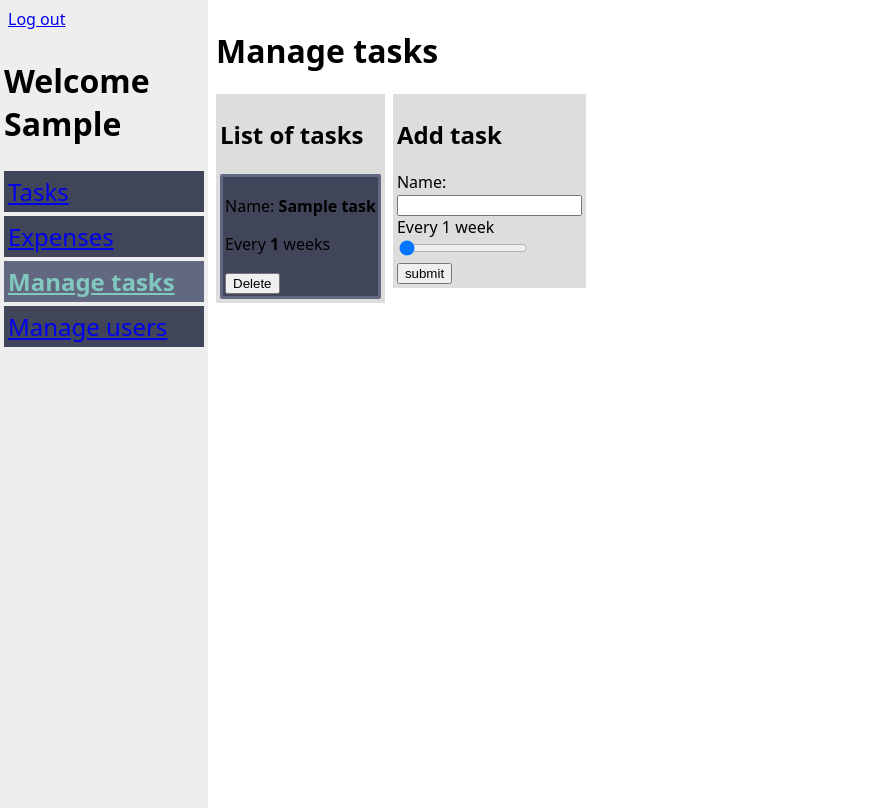
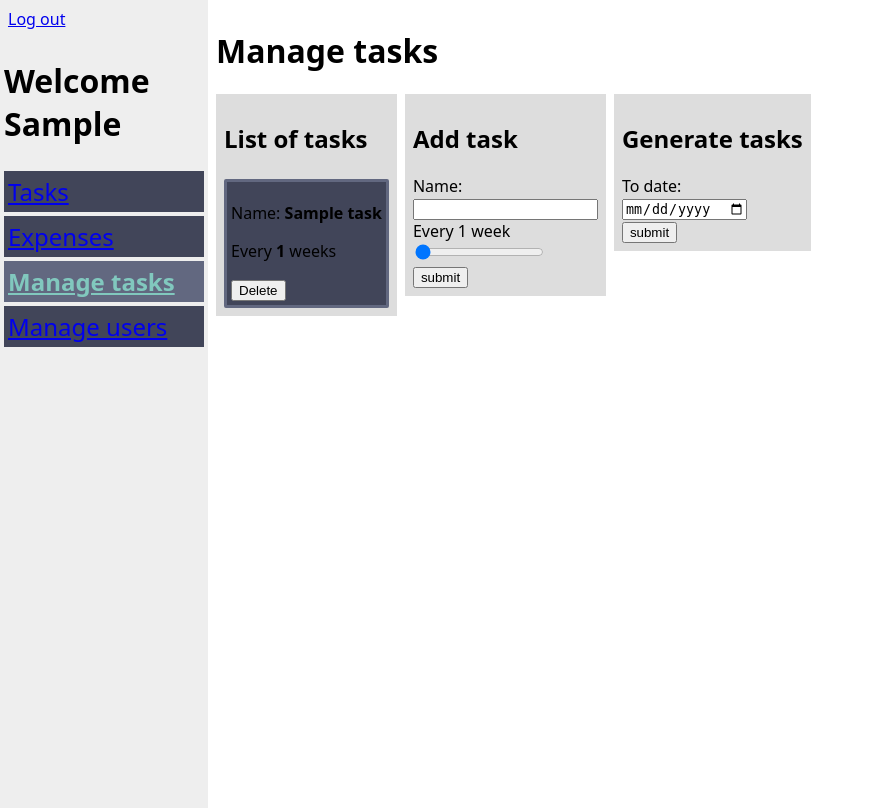
Before and after one commit to Matipolit/planer, a Django app: page /planer/tasks_manage/ in a window 1280 px wide. Shown: the whole page, without its empty margins (0-870 px from the left). Run offline with Django 4.2, Linux system fonts and the light colour scheme; a user stored in the database is signed in; tables that the repository leaves empty hold one stand-in row (values such as "Sample post").

Commit message:
add generate tasks card

```diff
--- a/planer_app/static/style.css
+++ b/planer_app/static/style.css
@@ -44,7 +44,7 @@ a {
 
 .card {
   background-color: #dddddd;
-  padding: 4px;
+  padding: 8px;
 }
 
 .item {
@@ -52,12 +52,12 @@ a {
   background-color: #414559;
   border-color: #626880;
   border-radius: 2px;
-  padding: 2px;
+  padding: 4px;
 }
 
 .verticalList {
   display: flex;
-  gap: 3px;
+  gap: 4px;
   flex-direction: column;
 }
 
--- a/planer_app/templates/tasks_manage.html
+++ b/planer_app/templates/tasks_manage.html
@@ -56,7 +56,7 @@
     {% endfor %}
   </div>
   <form id="addTask" class="card" method="post">
-
+    <input type="hidden" id="formtype" name="formtype" value="task">
     {% csrf_token %}
     <h2>Add task</h2>
     <label for="name">Name:</label><br>
@@ -65,6 +65,14 @@
     <input type="range" id="frequency" name="frequency" min="1" max="51" value="1"><br>
     <input type="submit" value="submit">
   </form>
+  <form class="card" method="post">
+    {% csrf_token %}
+    <h2>Generate tasks</h2>
+    <input type="hidden" id="formtype" name="formtype" value="generate">
+    <label for="beg_date">To date:</label><br>
+    <input type="date" name="end_date" min="{{ today }}" step="7" placeholder="dd-mm-yyyy" /><br>
+    <input type="submit" value="submit">
+  </form>
 </div>
 
 {% endblock content %}
--- a/planer_app/views.py
+++ b/planer_app/views.py
@@ -6,25 +6,30 @@ from django.contrib.auth.decorators import login_required
 from django.contrib.admin.views.decorators import staff_member_required
 from .models import Task, User
 import json
-
+from datetime import date, timedelta, datetime
 
 @login_required(login_url='login')
 def index(request: HttpRequest):
-    context = {"user_name": request.user.first_name}
-    return render(request, "index.html", context)
+    return render(request, "index.html")
 
 
 @login_required(login_url='login')
 def expenses(request: HttpRequest):
-    context = {"user_name": request.user.first_name}
-    return render(request, "expenses.html", context)
+    return render(request, "expenses.html")
 
 
 @staff_member_required(login_url="login")
 def tasks_manage(request):
     if(request.method == "POST"):
         vars = request.POST
-        Task.objects.create(name = vars["name"], frequency = vars["frequency"])
+        type = vars["formtype"]
+
+        if(type=="task"):
+            Task.objects.create(name = vars["name"], frequency = vars["frequency"])
+        elif(type=="generate"):
+            endDate = datetime.strptime(vars["end_date"], "%Y-%m-%d")
+            print(endDate)
+
     elif(request.method == "DELETE"):
         vars = json.loads(request.DELETE)
         id = vars["id"]
@@ -32,24 +37,31 @@ def tasks_manage(request):
         print(f"Deleting instance {instance}")
         instance.delete()
         return JsonResponse({"deleted": "true"})
+
+    today_date = date.today()
+    monday_date = today_date - timedelta(days = today_date.weekday())
     tasks = Task.objects.all()
-    context = {"tasks": tasks}
+    context = {"tasks": tasks, "today": monday_date.strftime("%Y-%m-%d")}
     return render(request, "tasks_manage.html", context)
-
 
 @staff_member_required(login_url="login")
 def users_manage(request):
     if(request.method == "POST"):
         vars = request.POST
-        print(vars)
-        if("admin" in vars.keys()):
-            print("admin")
         User.objects.create(is_superuser = "admin" in vars.keys(),
-                             email = vars["email"],
-                            username=vars["username"],
-                            first_name=vars["first_name"],
-                            last_name=vars["last_name"],
-                            password=vars["password"])
+            email = vars["email"],
+            username=vars["username"],
+            first_name=vars["first_name"],
+            last_name=vars["last_name"],
+            password=vars["password"])
+    elif(request.method == "DELETE"):
+        vars = json.loads(request.DELETE)
+        id = vars["id"]
+        instance = User.objects.get(id=id)
+        print(f"Deleting user {instance}")
+        instance.delete()
+        return JsonResponse({"deleted": "true"})
+
     users = User.objects.all()
     context = {"users": users}
     return render(request, "users_manage.html", context)
```
Also changed, not shown: planer_app/templates/users_manage.html (+22 -0 lines).
